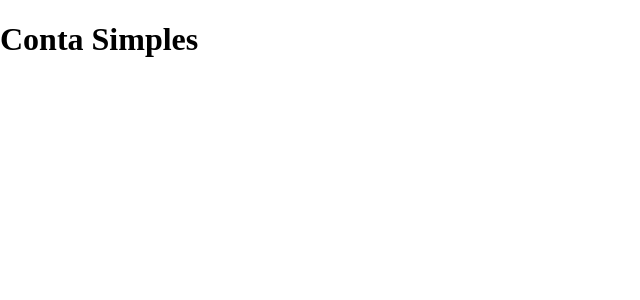
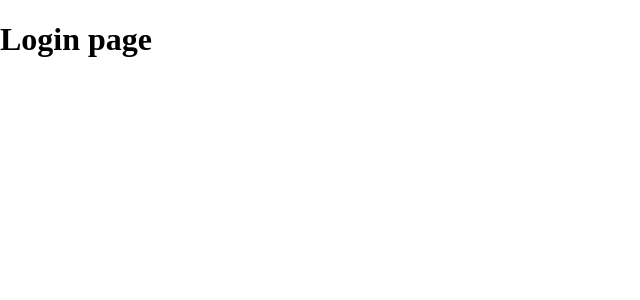
Before and after one commit to rickyalmeidadev/conta-simples-test, a React (Create React App) app: page / in a window 1280 px wide. Shown: the top 300 px of the page, without its empty margins (0-640 px from the left). Built offline with nearby package versions, Linux system fonts and the light colour scheme.

Commit message:
setup routes

```diff
--- a/package.json
+++ b/package.json
@@ -9,6 +9,7 @@
     "normalize.css": "^8.0.1",
     "react": "^16.13.1",
     "react-dom": "^16.13.1",
+    "react-router-dom": "^5.2.0",
     "react-scripts": "3.4.1"
   },
   "scripts": {
--- a/src/App.jsx
+++ b/src/App.jsx
@@ -1,5 +1,6 @@
 import React from 'react';
+import Routes from './routes';
 
-const App = () => <h1>Conta Simples</h1>;
+const App = () => <Routes />;
 
 export default App;
--- /dev/null
+++ b/src/routes/index.jsx
@@ -0,0 +1,14 @@
+import React from 'react';
+import { BrowserRouter as Router, Route, Switch } from 'react-router-dom';
+
+const Routes = () => (
+  <Router>
+    <Switch>
+      <Route exact path="/" render={() => <h1>Login page</h1>} />
+      <Route exact path="/account" render={() => <h1>Account page</h1>} />
+      <Route exact path="/statement" render={() => <h1>Statement page</h1>} />
+    </Switch>
+  </Router>
+);
+
+export default Routes;
```
Also changed, not shown: 1 other file (tests, documents, lock files or other folders).
